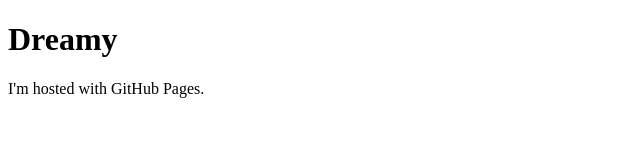
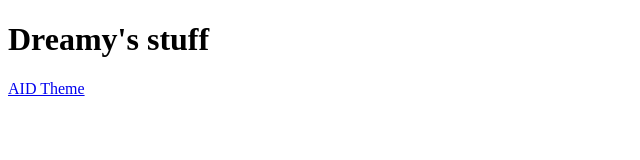
Before and after one commit to DreamyShambles/DreamyShambles.github.io, a plain HTML site: page index.html in a window 1280 px wide. Shown: the whole page, without its empty margins (0-640 px from the left). Drawn offline with Linux system fonts and the light colour scheme.

Commit message:
Update index.html

```diff
--- a/index.html
+++ b/index.html
@@ -1,7 +1,7 @@
 <!DOCTYPE html>
 <html>
 <body>
-<h1>Dreamy</h1>
-<p>I'm hosted with GitHub Pages.</p>
+<h1>Dreamy's stuff</h1>
+<a href="./aid-customizable-theme">AID Theme</a>
 </body>
 </html>
```
